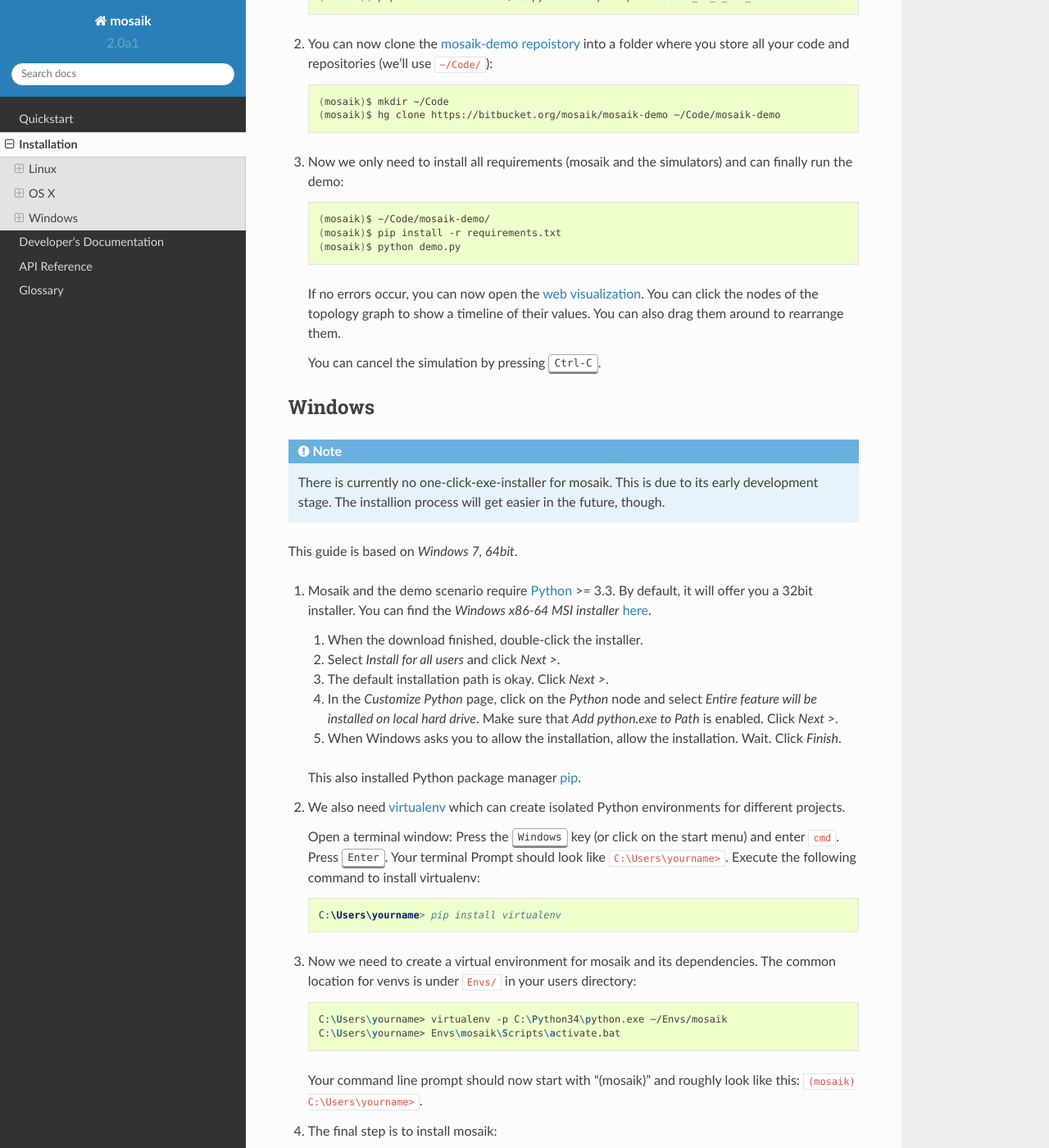
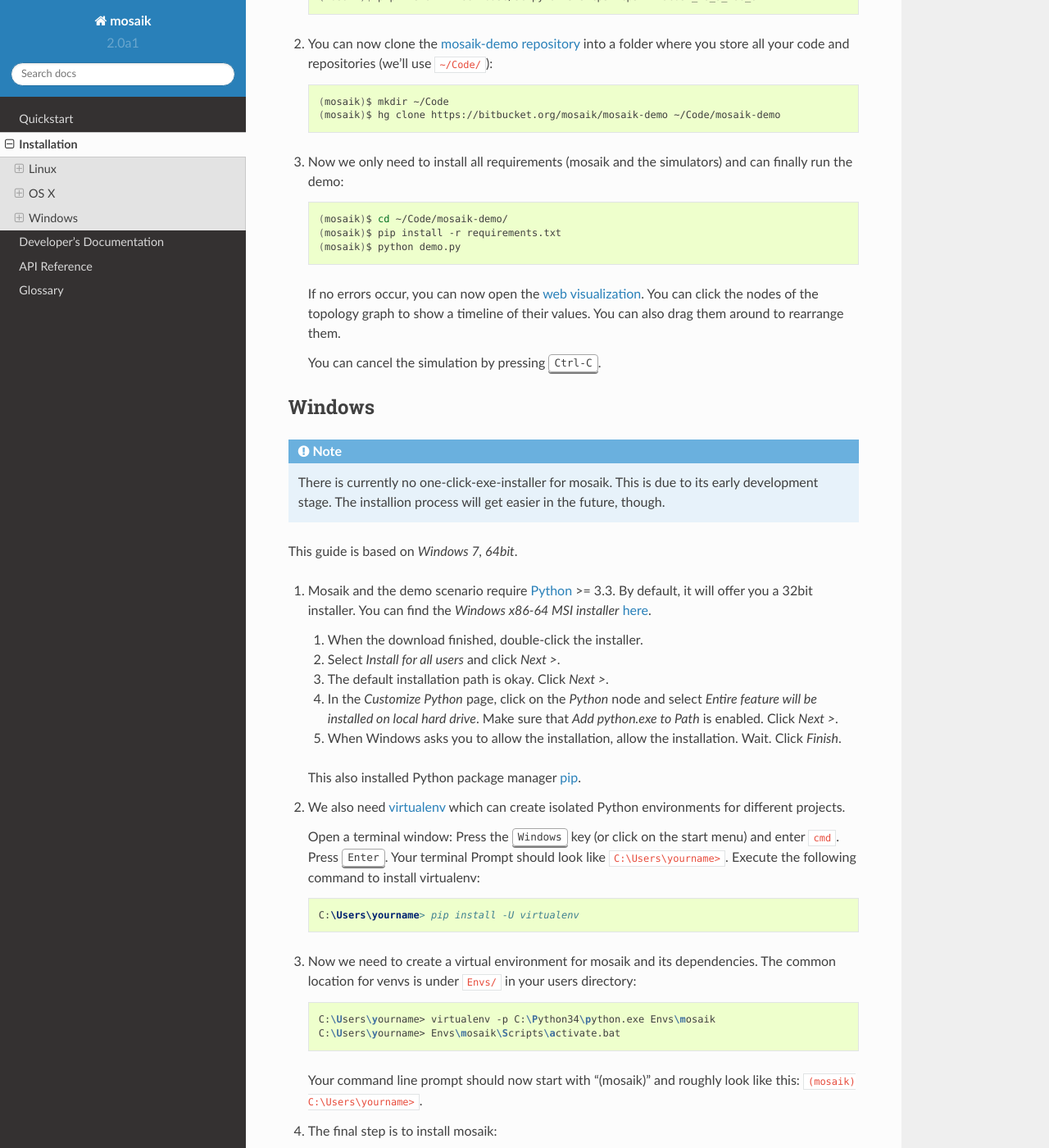
Before and after one commit to OFFIS-mosaik/mosaik, a Sphinx documentation site: the page built from docs/installation.rst, in a window 1280 px wide and 1400 px high, scrolled down 3722 px. Shown: the whole window at 82% size. Built offline with Sphinx 7.4.7 and the Read the Docs theme 2.0.0, drawn with Linux system fonts in a browser that asks for light colours; pages that are not in the unit, such as notebooks, are missing from menus; some of the changed text lies outside the part shown.

Commit message:
Fixed various smaller erros in the installation instructions.

```diff
--- a/docs/installation.rst
+++ b/docs/installation.rst
@@ -24,7 +24,7 @@
 
       $ wget https://raw.github.com/pypa/pip/master/contrib/get-pip.py
       $ sudo python get-pip.py
-      $ sudo pip install virtualenv
+      $ sudo pip install -U virtualenv
 
    Optionally, you can also install `virtualenvwrapper`__ which makes working
    with *virtualenv* easier. It's not necessary if you just want to get the
@@ -95,7 +95,7 @@
          (mosaik)$ pip wheel scipy
          (mosaik)$ pip install wheelhouse/scipy-0.13.3-cp34-cp34m-linux_x86_64.whl
 
-2. You can now clone the `mosaik-demo repoistory`__ into a folder where you
+2. You can now clone the `mosaik-demo repository`__ into a folder where you
    store all your code and repositories (we'll use :file:`~/Code/`):
 
    .. code-block:: bash
@@ -108,7 +108,7 @@
 
    .. code-block:: bash
 
-      (mosaik)$ ~/Code/mosaik-demo/
+      (mosaik)$ cd ~/Code/mosaik-demo/
       (mosaik)$ pip install -r requirements.txt
       (mosaik)$ python demo.py
 
@@ -161,7 +161,7 @@
 
    .. code-block:: bash
 
-      $ pip install virtualenv
+      $ pip install -U virtualenv
 
    Optionally, you can also install `virtualenvwrapper`__ which makes working
    with *virtualenv* easier. It's not necessary if you just want to get the
@@ -224,7 +224,7 @@
       (mosaik)$ pip wheel scipy
       (mosaik)$ pip install wheelhouse/scipy-0.13.3-cp34-cp34m-macosx_10_9_x86_64.whl
 
-2. You can now clone the `mosaik-demo repoistory`__ into a folder where you
+2. You can now clone the `mosaik-demo repository`__ into a folder where you
    store all your code and repositories (we'll use :file:`~/Code/`):
 
    .. code-block:: bash
@@ -237,7 +237,7 @@
 
    .. code-block:: bash
 
-      (mosaik)$ ~/Code/mosaik-demo/
+      (mosaik)$ cd ~/Code/mosaik-demo/
       (mosaik)$ pip install -r requirements.txt
       (mosaik)$ python demo.py
 
@@ -295,7 +295,7 @@
 
    .. code-block:: bat
 
-      C:\Users\yourname> pip install virtualenv
+      C:\Users\yourname> pip install -U virtualenv
 
 3. Now we need to create a virtual environment for mosaik and its dependencies.
    The common location for venvs is under :file:`Envs/` in your users
@@ -303,7 +303,7 @@
 
    .. code-block:: bash
 
-      C:\Users\yourname> virtualenv -p C:\Python34\python.exe ~/Envs/mosaik
+      C:\Users\yourname> virtualenv -p C:\Python34\python.exe Envs\mosaik
       C:\Users\yourname> Envs\mosaik\Scripts\activate.bat
 
    Your command line prompt should now start with "(mosaik)" and roughly look
@@ -384,6 +384,6 @@
 __ http://www.lfd.uci.edu/~gohlke/pythonlibs/
 __ http://www.lfd.uci.edu/~gohlke/pythonlibs/#numpy
 __ http://www.lfd.uci.edu/~gohlke/pythonlibs/#scipy
+__ http://mercurial.selenic.com/
 __ http://git-scm.com/downloads
-__ http://mercurial.selenic.com/
 __ http://localhost:8000
```
Also changed, not shown: other parts of docs/installation.rst (+1 -1 lines).
